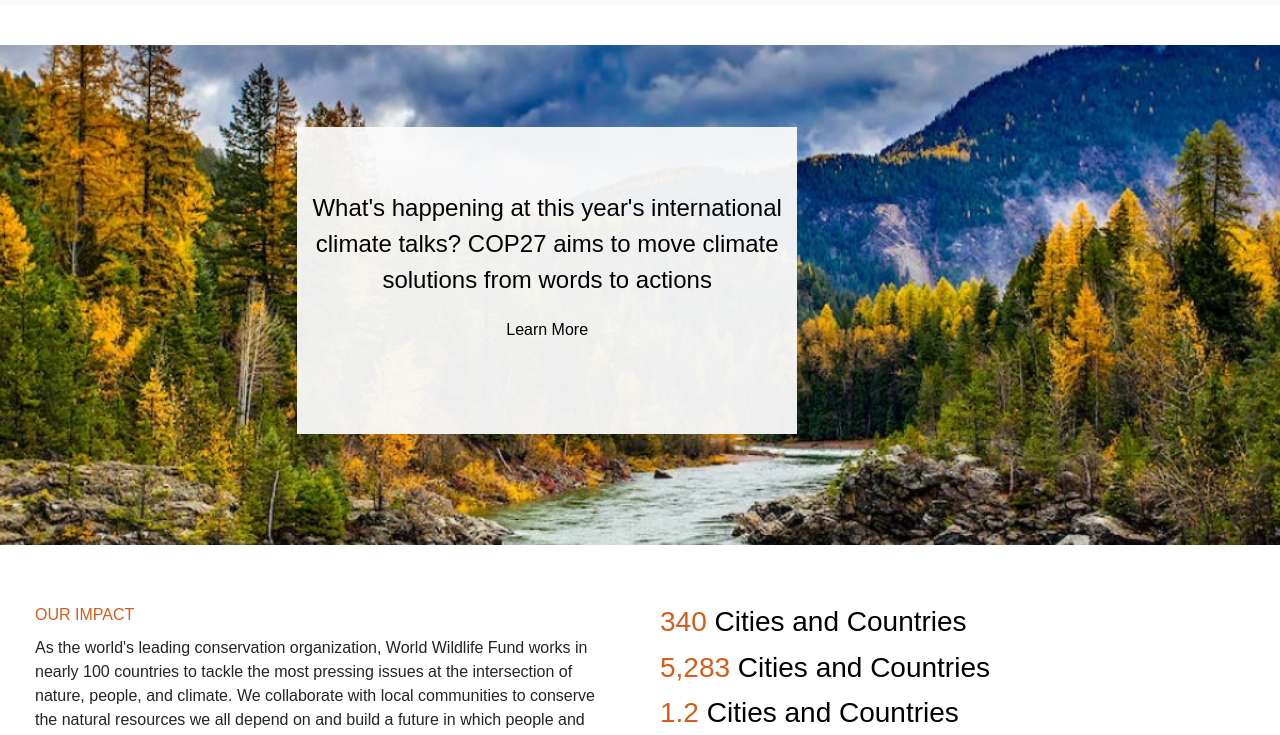
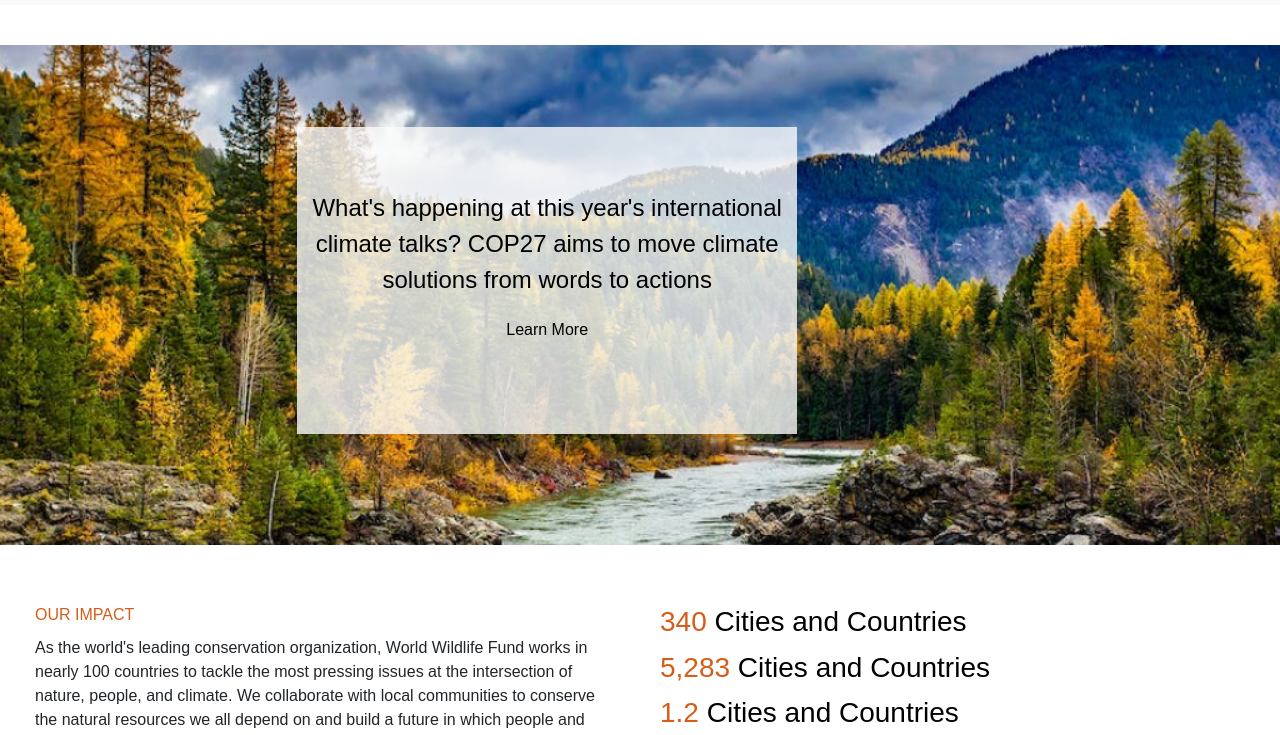
Before and after one commit to AylaAbil/FINALPROJECT3, a plain HTML site: page index.html in a window 1280 px wide. Shown: the part 61-796 px from the top of the page. Drawn offline with nearby package versions, Linux system fonts and the light colour scheme.

Commit message:
Update index.css

```diff
--- a/css/index.css
+++ b/css/index.css
@@ -47,7 +47,7 @@ body {
 }
 
 .hero-text-background {
-  background: rgba(250, 250, 250, 0.95);
+  background: rgba(250, 250, 250, 0.80);
   height: 100%;
   margin-top: 10%;
   margin-right: 5%;
```
